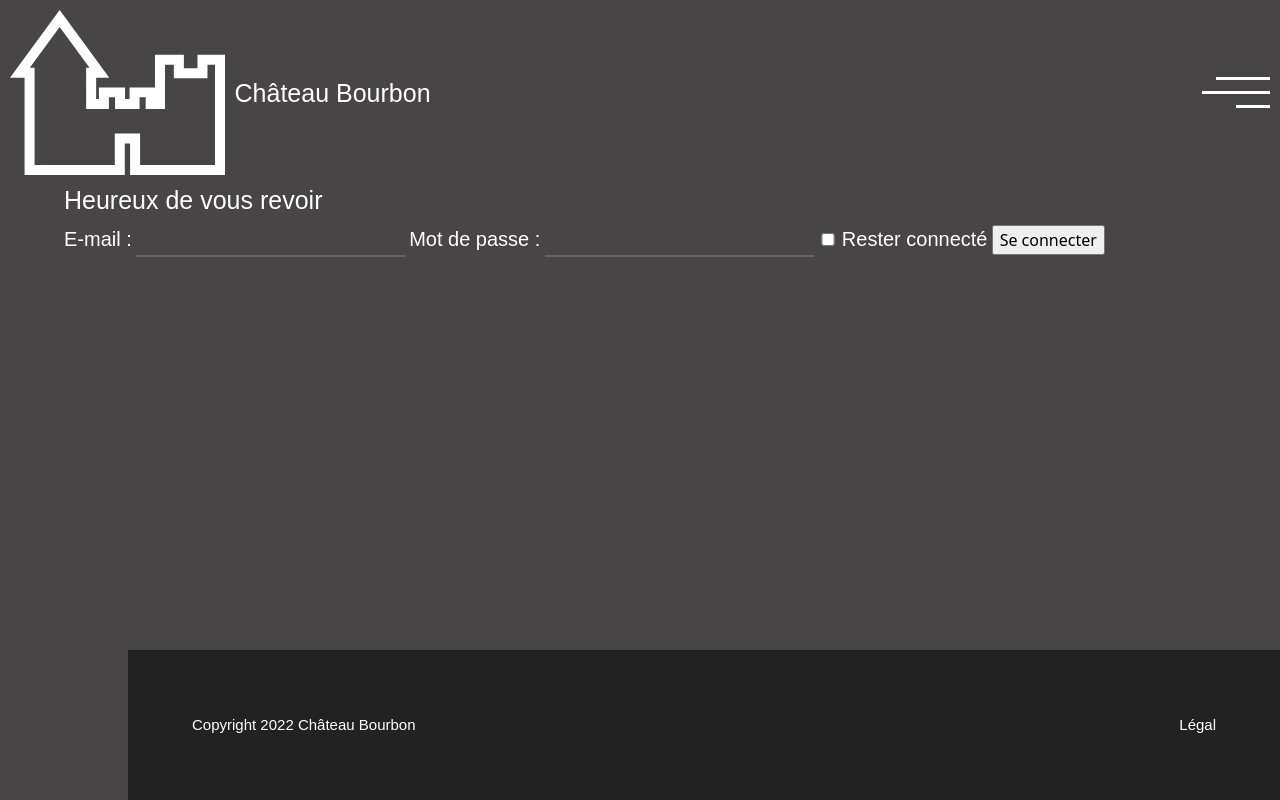
After one commit to MathiasLinux/SAE301Public, a PHP site: template vue/vueLogin.php in a window 1280 px wide. The commit adds this page. Run offline with PHP 8.4, Linux system fonts and the light colour scheme; the template is opened without the code that fills it, so the values that code supplies are empty; some web fonts are replaced.

Commit message:
début de la page de login

```diff
--- a/controleur/controleur.php
+++ b/controleur/controleur.php
@@ -19,3 +19,8 @@ function contact()
 {
     require "vue/vueContact.php";
 }
+
+function login()
+{
+    require "vue/vueLogin.php";
+}
--- a/index.php
+++ b/index.php
@@ -11,6 +11,8 @@ if (isset($_GET["action"])) {
         chateaux();
     } elseif ($_GET["action"] == "contact") {
         contact();
+    } elseif ($_GET["action"] == "login") {
+        login();
     }
 } else {
     accueil();
--- a/styles/style.css
+++ b/styles/style.css
@@ -636,3 +704,36 @@ input[type="checkbox"] {
     text-decoration: none;
     color: white;
 }
+
+/* Page de connection */
+
+.mainLogin {
+    margin-left: 5%;
+    margin-right: 5%;
+    color: white;
+}
+
+.mainLogin h2 {
+    font-family: rockwell-nova, sans-serif;
+    font-weight: 400;
+    font-size: 25px;
+    font-style: normal;
+}
+
+.formLogin label {
+    font-family: rockwell-nova, sans-serif;
+    font-weight: 300;
+    font-size: 20px;
+    font-style: normal;
+}
+
+.formLogin input[type=text], input[type=password] {
+    border: none;
+    border-bottom: 2px solid var(--gris-semi-clair);
+    background: none;
+    font-family: rockwell-nova, sans-serif;
+    font-weight: 400;
+    font-size: 20px;
+    font-style: normal;
+    color: white;
+}
--- a/vue/gabarit/header.php
+++ b/vue/gabarit/header.php
@@ -26,7 +26,7 @@
                 <a href="index.php?action=contact">Nous contacter</a>
             </div>
             <div>
-                <a href="#" class="menuConnexion">
+                <a href="index.php?action=login" class="menuConnexion">
                     <svg id="Calque_2" data-name="Calque 2" xmlns="http://www.w3.org/2000/svg" viewBox="0 0 470 470">
                         <g id="Calque_1-2" data-name="Calque 1">
                             <path d="M405.23,382.13c-41.25,47.69-102.21,77.87-170.23,77.87s-128.98-30.18-170.23-77.87c28.85-65.34,94.22-110.94,170.23-110.94s141.39,45.6,170.23,110.94Z"
--- /dev/null
+++ b/vue/vueLogin.php
@@ -0,0 +1,20 @@
+<?php
+$title = "Château Bourbon";
+ob_start();
+?>
+    <main class="mainLogin">
+        <h2>Heureux de vous revoir</h2>
+        <form action="#" class="formLogin">
+            <label for="e-mail">E-mail :</label>
+            <input type="text" name="e-mail" id="e-mail">
+            <label for="password">Mot de passe :</label>
+            <input type="password" name="password" id="password">
+            <input type="checkbox" name="resterConnecte" id="resterConnecte">
+            <label for="resterConnecte">Rester connecté</label>
+            <input type="submit" value="Se connecter">
+        </form>
+    </main>
+<?php
+$contenue = ob_get_clean();
+
+require_once "vue/gabarit/gabarit.php";
```
Also changed, not shown: other parts of styles/style.css (+70 -2 lines), vue/vueContact.php (+20 -2 lines).
